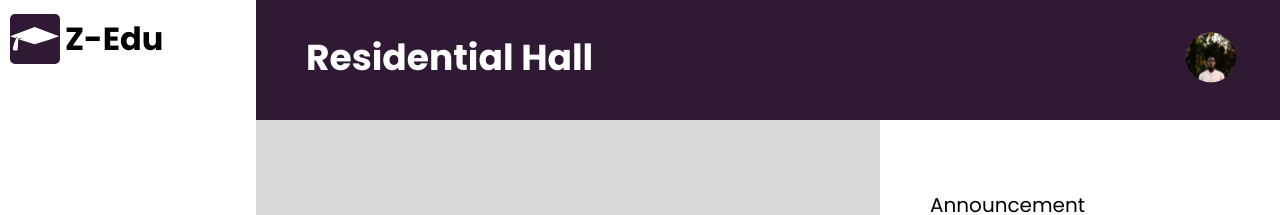
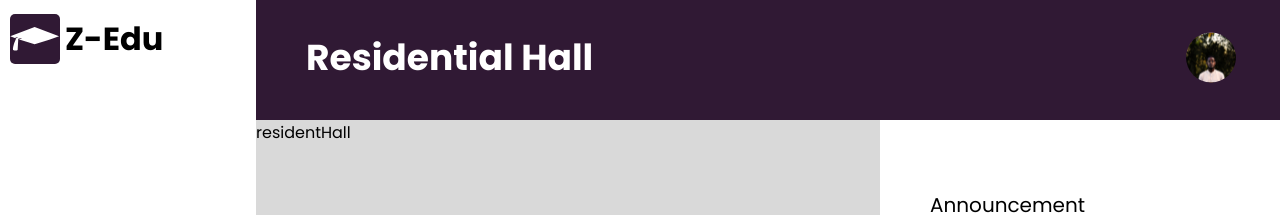
Before and after one commit to Caleb-1023/hostel-management-system-frontend, a React (Create React App) app: page / in a window 1280 px wide. Shown: the top 215 px of the page. Built offline with nearby package versions, Linux system fonts and the light colour scheme.

Commit message:
Started residetn Hall

```diff
--- a/src/App.js
+++ b/src/App.js
@@ -3,7 +3,7 @@ import "./App.css";
 import Navbar from "./components/navBar/Navbar";
 import Leftbar from "./components/leftBar/Leftbar";
 import Topbar from "./components/topBar/Topbar";
-import residentHall from "./components/ResidentHall/residentHall";
+import ResidentHall from "./components/ResidentHall/Residenthall";
 
 function App() {
   return (
@@ -12,6 +12,7 @@ function App() {
         <Navbar />
         <div className="app-container">
           <Topbar />
+          <ResidentHall />
           <Leftbar />
         </div>
       </div>
--- a/src/components/ResidentHall/residentHall.css
+++ b/src/components/ResidentHall/residentHall.css
@@ -0,0 +1,3 @@
+.resident {
+  position: absolute;
+}
--- a/src/components/ResidentHall/residentHall.jsx
+++ b/src/components/ResidentHall/residentHall.jsx
@@ -2,7 +2,13 @@ import React from "react";
 import "./residentHall.css";
 
 function residentHall() {
-  return <div>residentHall</div>;
+  return (
+    <div className="resident">
+      <div className="resident-body">
+        <div className="resident-container">residentHall</div>
+      </div>
+    </div>
+  );
 }
 
 export default residentHall;
```
